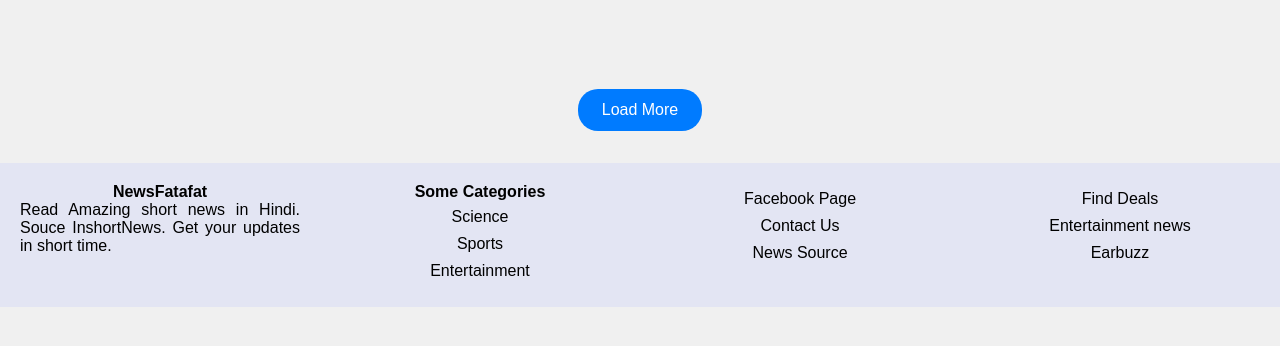
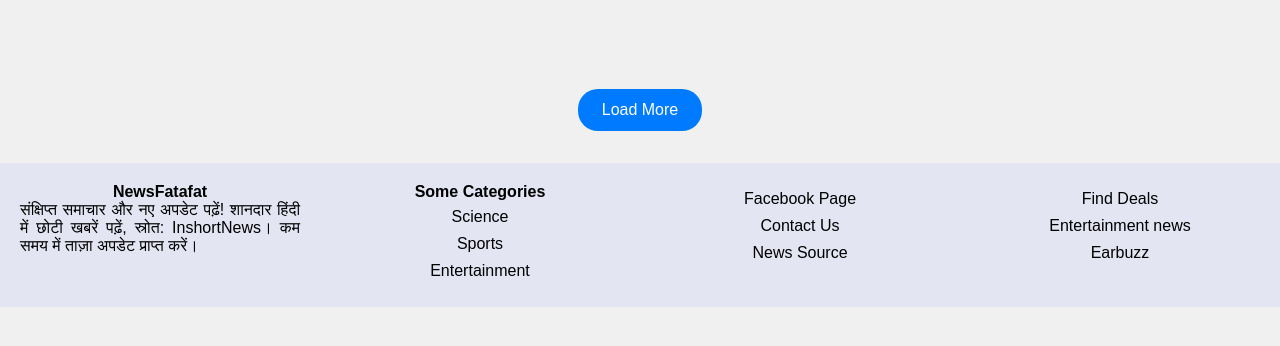
Before and after one commit to devnydv/newsfatafat, a Flask app: page / in a window 1280 px wide. Shown: the part 190-536 px from the top of the page. Run offline with Flask 3, Linux system fonts and the light colour scheme.

Commit message:
Update footer text in base.html to Hindi translation

```diff
--- a/templates/base.html
+++ b/templates/base.html
@@ -75,7 +75,7 @@
     <footer>
         <div class="footerKid">
             <span style="font-weight: 600;">NewsFatafat</span>
-            <p>Read Amazing short news in Hindi. Souce InshortNews. Get your updates in short time.</p>
+            <p>संक्षिप्त समाचार और नए अपडेट पढ़ें! शानदार हिंदी में छोटी खबरें पढ़ें, स्रोत: InshortNews। कम समय में ताज़ा अपडेट प्राप्त करें।</p>
 
 
         </div>
```
